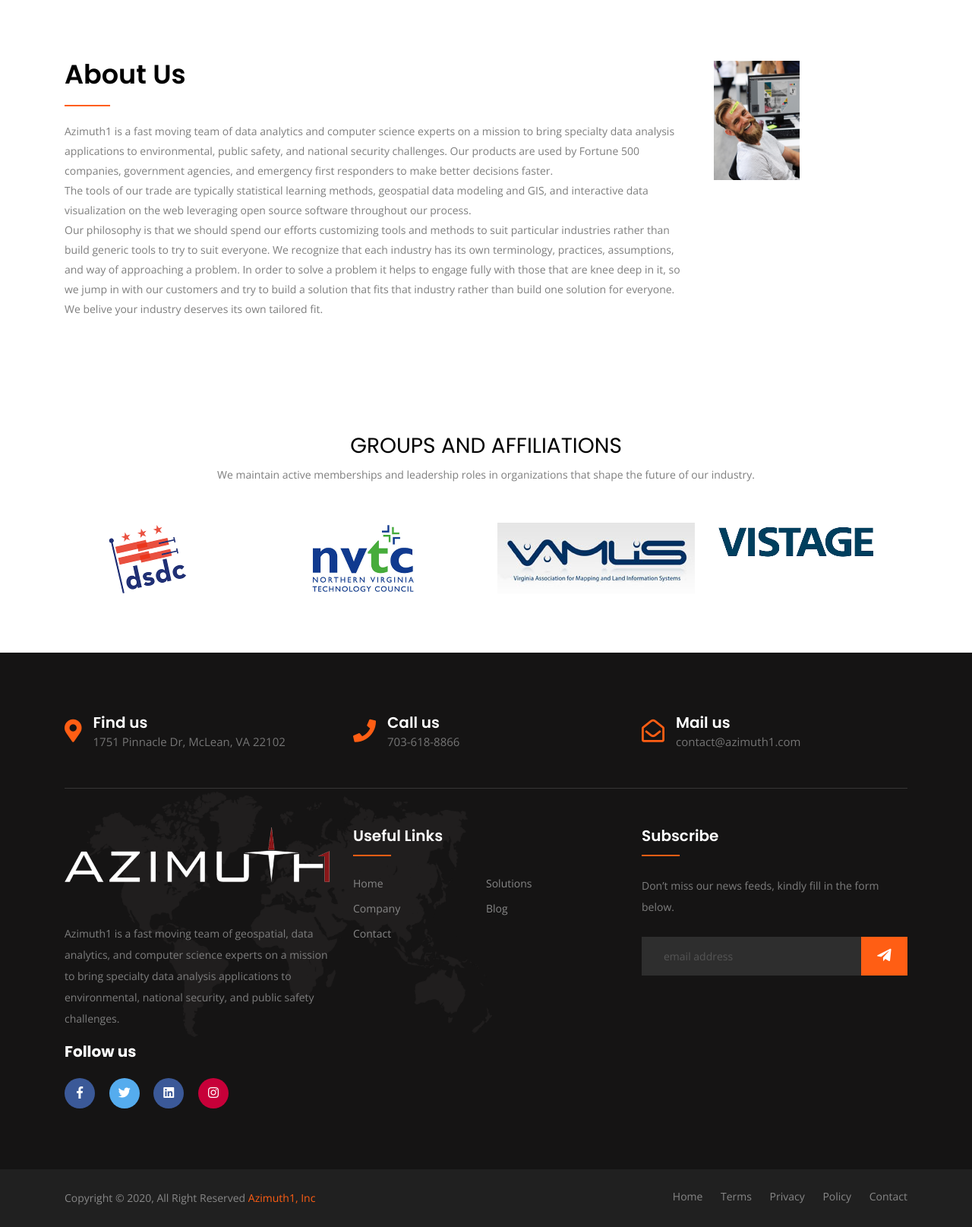
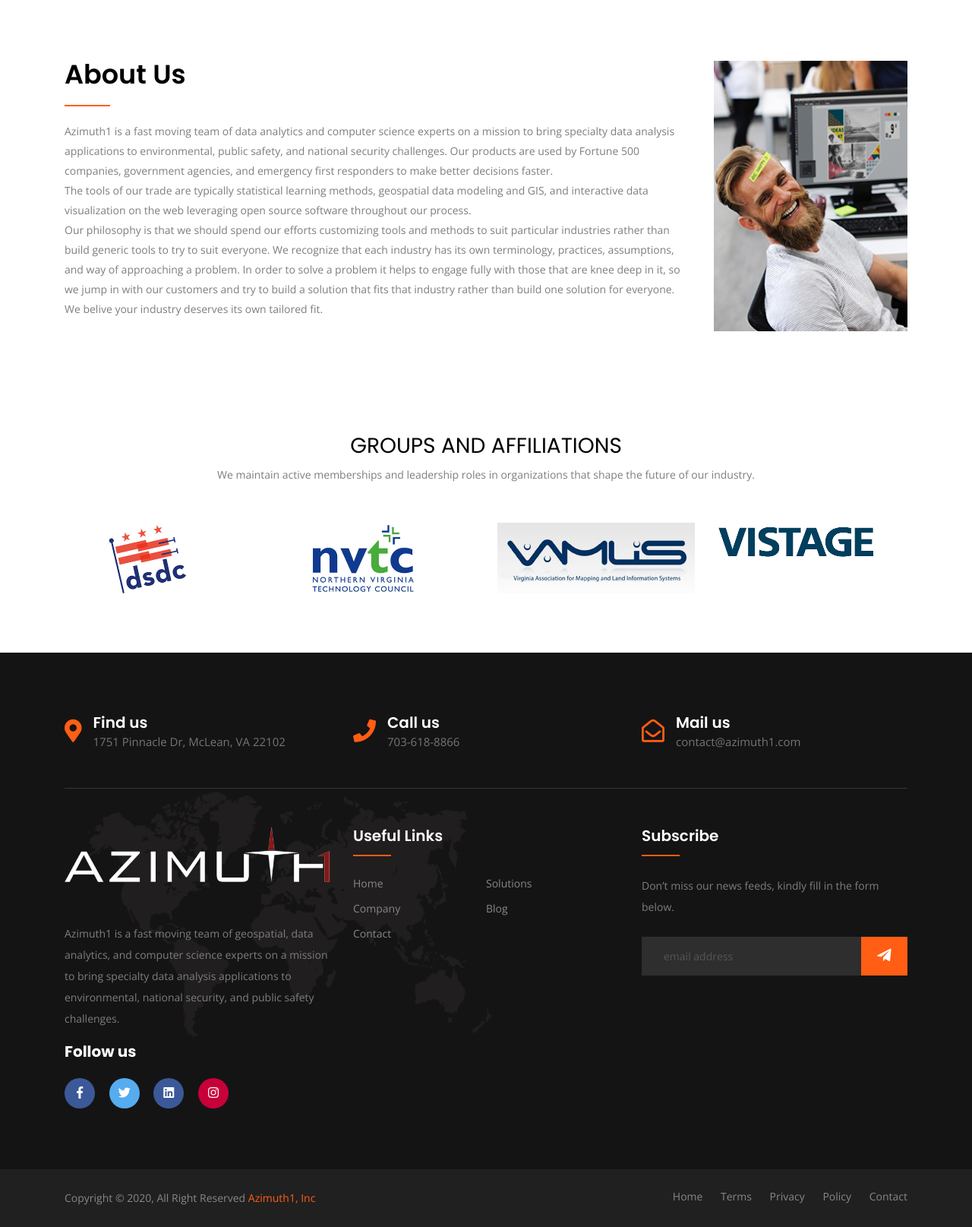
Before and after one commit to clairmclafferty/azimuth1-new-website, a Jekyll site: the page built from pages/about.html, in a window 1280 px wide. Shown: the part 913-2528 px from the top of the page at 76% size. Built offline with Jekyll 4.4.1, drawn with Linux system fonts in a browser that asks for light colours.

Commit message:
adjust img sizing in about box.

```diff
--- a/_includes/about.html
+++ b/_includes/about.html
@@ -24,11 +24,7 @@
                 </div>
             </div>
             <div class="col-xl-3 col-lg-3 mb-20 md-margin">
-                <div class="row">
-                    <div class="col-xl-6 col-md-6 mb-20">
-                        <img src="{{site.baseurl}}/assets/img/about/about2.jpg" class="img-fluid" alt="">
-                    </div>
-                </div>
+                    <img src="{{site.baseurl}}/assets/img/about/about2.jpg" class="img-fluid" alt="">
             </div>
         </div>
     </div>
--- a/pages/national-security.html
+++ b/pages/national-security.html
@@ -30,6 +30,8 @@
                     </div>
                 </div>
             </div>
+          </div>
+          <div class="row">
             <div class="col-xl-12 col-lg-12 col-md-12 mb-20">
                 <div class="services-box">
                     <div class="services-img">
```
